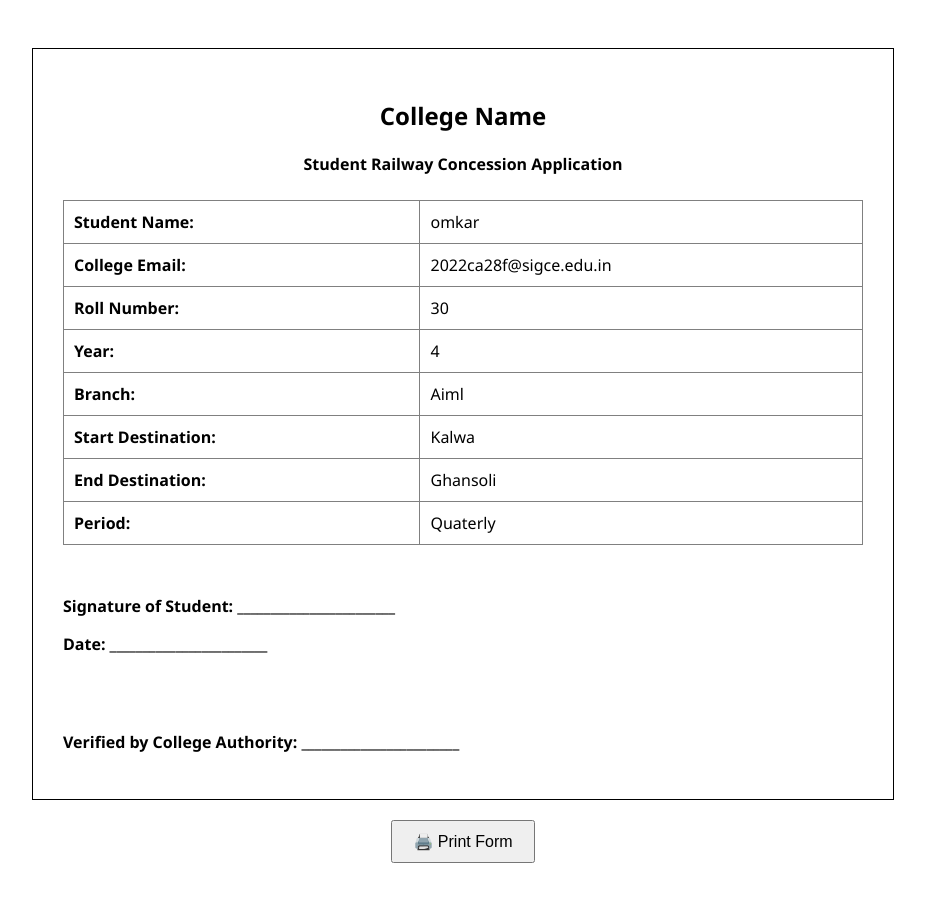
After one commit to OmkarLondhe10/College-Concession, a Django app: page /print_form/9/ in a window 1280 px wide. The commit adds this page. Shown: the whole page, without its empty margins (177-1102 px from the left). Run offline with Django 5.2, Linux system fonts and the light colour scheme; data comes from the database, SQL or seed files in the repository; both versions use the stored data as it was after the commit.

Commit message:
first commit

```diff
--- a/college/urls.py
+++ b/college/urls.py
@@ -26,9 +26,13 @@ urlpatterns = [
     path("about.html",views.aboutpage),
     path("concession.html",views.concessionpage),
     path("contact.html",views.contactpage),
+    path("login.html",views.loginpage),
     path("saveContact",views.saveContact,name="saveContact"),
     path("saveConcession",views.saveConcession,name="saveConcession"),
-    path("admin.html",views.adminpage,name="adminpage"),
+    path('admin.html', views.adminpage, name='adminpage'),
     path("concession.html",views.add_student),
     path("delete/<int:id>/", views.deleteConcession, name="delete_concession"),
+    path('print_form/<int:student_id>/', views.printable_form, name='print_form'),
+    path('login', views.loginpage, name='login'),
+    path('logout', views.logout_view, name='logout'),
 ]
--- a/college/views.py
+++ b/college/views.py
@@ -16,8 +16,33 @@ def contactpage(request):
     return render(request,"contact.html")
 
 def adminpage(request):
+    if not request.session.get('is_admin_logged_in'):
+        return redirect('login')
     data = Concession.objects.all()
-    return render(request, "admin.html", {'data': data})
+    return render(request, 'admin.html', {'data': data})
+
+
+def admin_view(request):
+    return render(request, 'admin.html')
+
+def loginpage(request):
+    if request.method == 'POST':
+        username = request.POST.get('username')
+        password = request.POST.get('password')
+
+        if username == 'admin' and password == 'admin@123':
+            request.session['is_admin_logged_in'] = True
+            return redirect('adminpage')  # 🔁 redirect by name
+        else:
+            return render(request, 'login.html', {'error': 'Invalid credentials'})
+
+    return render(request, 'login.html')
+
+def logout_view(request):
+    request.session.flush()  # 🔁 Clears all session data
+    return redirect('login')
+
+
 
 def saveContact(request):
     if request.method == 'POST':
@@ -67,3 +92,7 @@ def deleteConcession(request, id):
     student = Concession.objects.get(id=id)
     student.delete()
     return redirect('adminpage')
+
+def printable_form(request, student_id):
+    student = Concession.objects.get(id=student_id)
+    return render(request, 'form.html', {'student': student})
--- a/templates/about.html
+++ b/templates/about.html
@@ -21,8 +21,6 @@
                     <li><a href="about.html">About Us</a></li>
                     <li><a href="contact.html">Contact Us</a></li>
                     <li><a href="concession.html">Concession</a></li>
-                    <li><a href="signup.html">Sign Up</a></li>
-                    <li><a href="login.html">Login</a></li>
                 </ul>
             </nav>
         </div>
--- a/templates/concession.html
+++ b/templates/concession.html
@@ -18,8 +18,6 @@
                     <li><a href="about.html">About Us</a></li>
                     <li><a href="contact.html">Contact Us</a></li>
                     <li><a href="concession.html">Concession</a></li>
-                    <li><a href="signup.html">Sign Up</a></li>
-                    <li><a href="login.html">Login</a></li>
                 </ul>
             </nav>
         </div>
--- a/templates/contact.html
+++ b/templates/contact.html
@@ -19,8 +19,6 @@
                     <li><a href="about.html">About Us</a></li>
                     <li><a href="contact.html">Contact Us</a></li>
                     <li><a href="concession.html">Concession</a></li>
-                    <li><a href="signup.html">Sign Up</a></li>
-                    <li><a href="login.html">Login</a></li>
                 </ul>
             </nav>
         </div>
--- /dev/null
+++ b/templates/form.html
@@ -0,0 +1,108 @@
+<!DOCTYPE html>
+<html lang="en">
+<head>
+    <meta charset="UTF-8">
+    <title>Printable Concession Form</title>
+    <style>
+        body {
+            font-family: 'Segoe UI', Tahoma, Verdana, sans-serif;
+            padding: 40px;
+            background: white;
+        }
+
+        .form-container {
+            width: 800px;
+            margin: auto;
+            border: 1px solid #000;
+            padding: 30px;
+        }
+
+        h2, h4 {
+            text-align: center;
+        }
+
+        table {
+            width: 100%;
+            border-collapse: collapse;
+            margin-top: 25px;
+        }
+
+        td {
+            padding: 10px;
+            vertical-align: top;
+        }
+
+        .print-button {
+            margin-top: 20px;
+            text-align: center;
+        }
+
+        .print-button button {
+            padding: 10px 20px;
+            font-size: 16px;
+            cursor: pointer;
+        }
+
+        @media print {
+            .print-button {
+                display: none;
+            }
+            body {
+                margin: 0;
+            }
+        }
+    </style>
+</head>
+<body>
+    <div class="form-container">
+        <h2>College Name</h2>
+        <h4>Student Railway Concession Application</h4>
+
+        <table border="1">
+            <tr>
+                <td><strong>Student Name:</strong></td>
+                <td>{{ student.name }}</td>
+            </tr>
+            <tr>
+                <td><strong>College Email:</strong></td>
+                <td>{{ student.email }}</td>
+            </tr>
+            <tr>
+                <td><strong>Roll Number:</strong></td>
+                <td>{{ student.roll }}</td>
+            </tr>
+            <tr>
+                <td><strong>Year:</strong></td>
+                <td>{{ student.year }}</td>
+            </tr>
+            <tr>
+                <td><strong>Branch:</strong></td>
+                <td>{{ student.branch }}</td>
+            </tr>
+            <tr>
+                <td><strong>Start Destination:</strong></td>
+                <td>{{ student.start_dest }}</td>
+            </tr>
+            <tr>
+                <td><strong>End Destination:</strong></td>
+                <td>{{ student.end_dest }}</td>
+            </tr>
+            <tr>
+                <td><strong>Period:</strong></td>
+                <td>{{ student.period }}</td>
+            </tr>
+        </table>
+
+        <div style="margin-top: 50px;">
+            <p><strong>Signature of Student: ________________________</strong></p>
+            <p><strong>Date: ________________________</strong></p>
+            <br><br>
+            <p><strong>Verified by College Authority: ________________________</strong></p>
+        </div>
+    </div>
+
+    <div class="print-button">
+        <button onclick="window.print()">🖨️ Print Form</button>
+    </div>
+</body>
+</html>
--- a/templates/main.html
+++ b/templates/main.html
@@ -19,8 +19,6 @@
                     <li><a href="about.html">About Us</a></li>
                     <li><a href="contact.html">Contact Us</a></li>
                     <li><a href="concession.html">Concession</a></li>
-                    <li><a href="signup.html">Sign Up</a></li>
-                    <li><a href="login.html">Login</a></li>
                 </ul>
             </nav>
         </div>
```
Also changed, not shown: templates/admin.html (+7 -1 lines), templates/login.html (+78 -48 lines), db.sqlite3.
